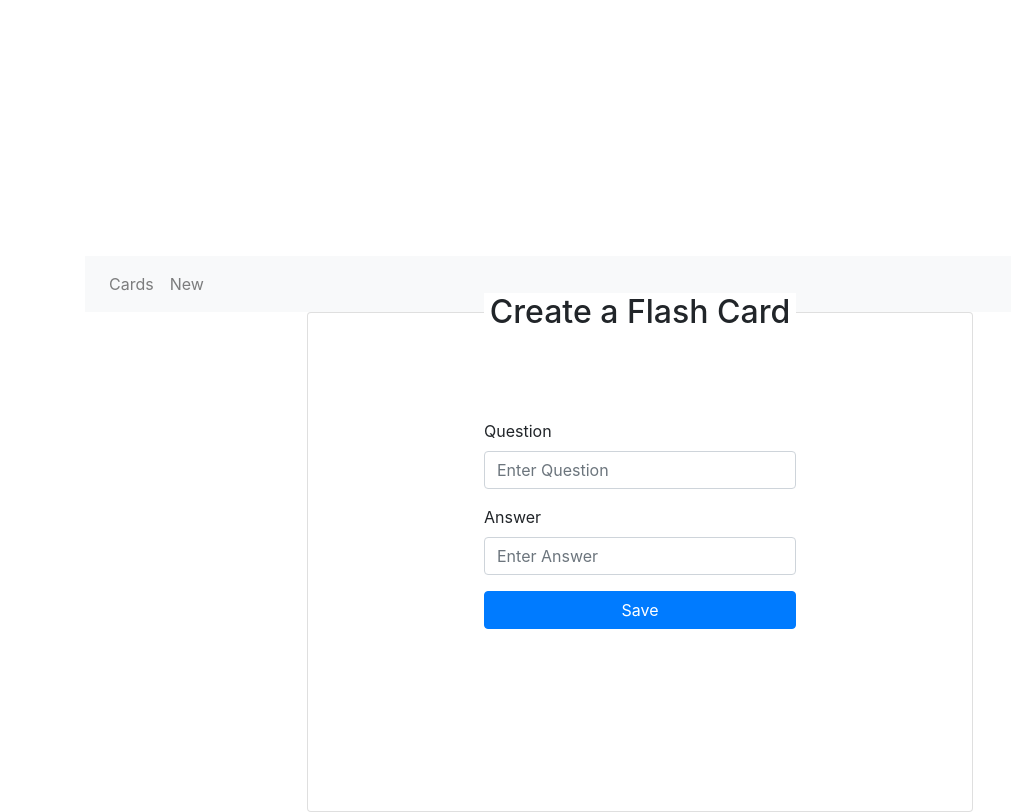
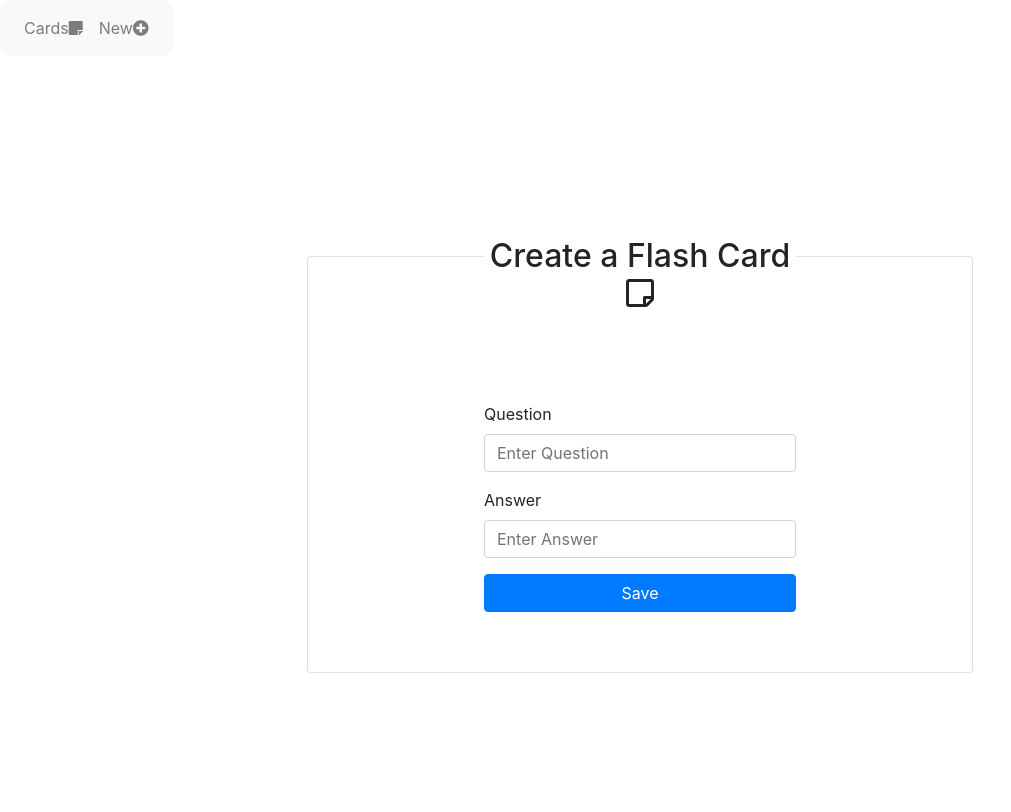
Before and after one commit to ArthurHwang/react-flash-cards, a React app: page / in a window 1280 px wide. Shown: the whole page, without its empty margins (0-1011 px from the left). Built offline with nearby package versions, Linux system fonts and the light colour scheme.

Commit message:
Style navigation bar to be visually appealing #2

```diff
--- a/Form/Form.js
+++ b/Form/Form.js
@@ -2,10 +2,11 @@ import React from 'react'
 
 const Form = (props) => {
   return (
-    <div class="card-container card" >
-      <div class="card-body">
+    <div className="card-container card" >
+      <div className="card-body">
         <form className="user-form" onSubmit={props.submit}>
-          <h1 className="title">Create a Flash Card</h1>
+          <h1 className="title">Create a Flash Card<i class="far fa-sticky-note"></i></h1>
+
           <div className="form-group">
             <label>Question</label>
             <input type="text" value={props.value.question} onChange={props.change} name="question" className="form-control" id="user-question-input" placeholder="Enter Question"/>
--- a/Nav/Nav.js
+++ b/Nav/Nav.js
@@ -2,11 +2,16 @@ import React from 'react'
 
 const Nav = (props) => {
   return (
-    <nav className="navbar navbar-expand-lg navbar-light bg-light">
-      <div className="collapse navbar-collapse" id="navbarNav">
+    <nav className="navbar navbar-expand-lg navbar-light bg-light" id="nav-container">
+      {/* <a className="navbar-brand" href="#"></a> */}
+      <div className="collapse navbar-collapse">
         <ul className="navbar-nav">
-          <li className="nav-item"><a className="nav-link" href="#cards">Cards</a></li>
-          <li className="nav-item"><a className="nav-link" href="#new">New</a></li>
+          <li className="nav-item"><a className="nav-link" href="#cards">Cards<i class="fas fa-sticky-note"></i>
+
+</a></li>
+          <li className="nav-item"><a className="nav-link" href="#new">New<i class="fas fa-plus-circle"></i>
+
+</a></li>
         </ul>
       </div>
     </nav>
--- a/app.css
+++ b/app.css
@@ -1,11 +1,13 @@
-body {
+html  {
+  height: 100%;
+  width: 100%;
   font-size: 1rem;
   font-family: 'Cabin', sans-serif;
 }
 
 .container {
-  width: 20px;
-  height: 500px;
+  width: 100%;
+  height: 100%;
   margin: auto;
   margin-top: 20%;
 }
@@ -32,3 +34,11 @@ body {
 .save-btn {
   width: 100%;
 }
+
+#nav-container {
+  border-radius: 10px;
+  position: fixed;
+  top:0;
+  left: 0;
+  background-color: none;
+}
--- a/index.html
+++ b/index.html
@@ -6,6 +6,7 @@
   <meta http-equiv="X-UA-Compatible" content="ie=edge">
   <link rel="stylesheet" href="app.css">
   <link href="https://fonts.googleapis.com/css?family=Cabin:400,500,700" rel="stylesheet">
+  <link rel="stylesheet" href="https://use.fontawesome.com/releases/v5.1.0/css/all.css" integrity="sha384-lKuwvrZot6UHsBSfcMvOkWwlCMgc0TaWr+30HWe3a4ltaBwTZhyTEggF5tJv8tbt" crossorigin="anonymous">
   <link rel="stylesheet" href="https://stackpath.bootstrapcdn.com/bootstrap/4.1.1/css/bootstrap.min.css">
   <title>React Flash Cards</title>
 </head>
```
